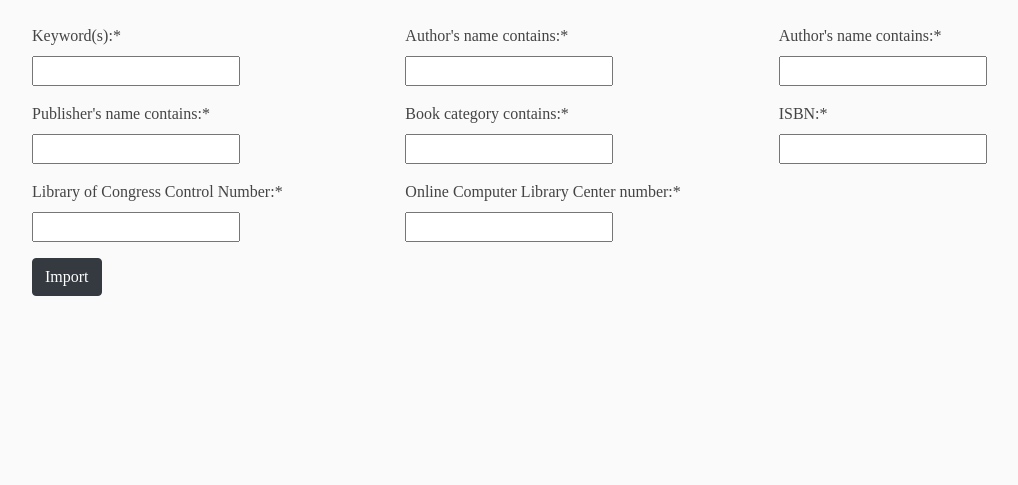
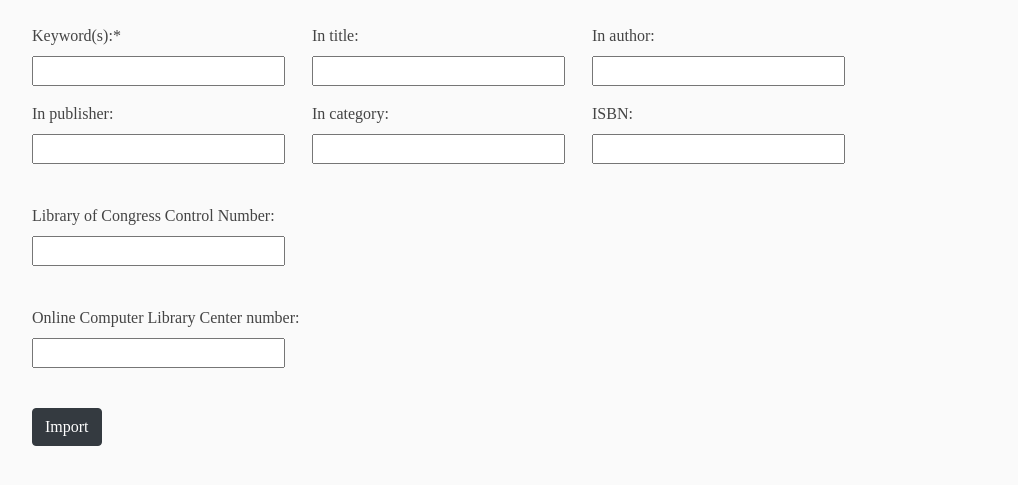
Before and after one commit to Hermotimos/GoogleBooks, a Django app: page /import/ in a window 1280 px wide. Shown: the part 56-541 px from the top of the page, without its empty margins (53-1071 px from the left). Run offline with Django 3.2, Linux system fonts and the light colour scheme; some libraries are stand-ins or nearby versions; some web fonts are replaced.

Commit message:
BookImportForm modified - fields made not required + layout in template

```diff
--- a/books/forms.py
+++ b/books/forms.py
@@ -56,21 +56,37 @@ class BookForm(forms.ModelForm):
 
 class BookImportForm(forms.Form):
     q = forms.CharField()
-    intitle = forms.CharField()
-    inauthor = forms.CharField()
-    inpublisher = forms.CharField()
-    subject = forms.CharField()
-    isbn = forms.CharField()
-    lccn = forms.CharField()
-    oclc = forms.CharField()
+    intitle = forms.CharField(required=False)
+    inauthor = forms.CharField(required=False)
+    inpublisher = forms.CharField(required=False)
+    subject = forms.CharField(required=False)
+    isbn = forms.CharField(max_length=13, required=False)
+    lccn = forms.CharField(required=False)
+    oclc = forms.CharField(required=False)
 
     def __init__(self, *args, **kwargs):
         super().__init__(*args, **kwargs)
+
         self.fields['q'].label = 'Keyword(s):'
-        self.fields['intitle'].label = 'Author\'s name contains:'
-        self.fields['inauthor'].label = 'Author\'s name contains:'
-        self.fields['inpublisher'].label = 'Publisher\'s name contains:'
-        self.fields['subject'].label = 'Book category contains:'
+        self.fields['q'].widget.attrs = {'size': 25}
+
+        self.fields['intitle'].label = 'In title:'
+        self.fields['intitle'].widget.attrs = {'size': 25}
+
+        self.fields['inauthor'].label = 'In author:'
+        self.fields['inauthor'].widget.attrs = {'size': 25}
+
+        self.fields['inpublisher'].label = 'In publisher:'
+        self.fields['inpublisher'].widget.attrs = {'size': 25}
+
+        self.fields['subject'].label = 'In category:'
+        self.fields['subject'].widget.attrs = {'size': 25}
+
         self.fields['isbn'].label = 'ISBN:'
+        self.fields['isbn'].widget.attrs = {'size': 25}
+
         self.fields['lccn'].label = 'Library of Congress Control Number:'
+        self.fields['lccn'].widget.attrs = {'size': 25}
+
         self.fields['oclc'].label = 'Online Computer Library Center number:'
+        self.fields['oclc'].widget.attrs = {'size': 25}
--- a/books/templates/books_import.html
+++ b/books/templates/books_import.html
@@ -24,25 +24,27 @@
     <!--  FORM        -->
     <form method="POST">
       {% csrf_token %}
+      <div class="form-row">
 
+        <div class="col-sm-6 col-md-4 col-lg-3 form-group">{{ form.q|as_crispy_field }}</div>
+        <div class="col-sm-6 col-md-4 col-lg-3 form-group">{{ form.intitle|as_crispy_field }}</div>
+        <div class="col-sm-6 col-md-4 col-lg-3 form-group">{{ form.inauthor|as_crispy_field }}</div>
+      </div>
       <div class="form-row">
-        <div class="col-md-4 form-group">{{ form.q|as_crispy_field }}</div>
-        <div class="col-md-4 form-group">{{ form.intitle|as_crispy_field }}</div>
-        <div class="col-md-4 form-group">{{ form.inauthor|as_crispy_field }}</div>
+        <div class="col-sm-6 col-md-4 col-lg-3 form-group">{{ form.inpublisher|as_crispy_field }}</div>
+        <div class="col-sm-6 col-md-4 col-lg-3 form-group">{{ form.subject|as_crispy_field }}</div>
+        <div class="col-sm-6 col-md-4 col-lg-3 form-group">{{ form.isbn|as_crispy_field }}</div>
+      </div>
+      <br>
+      <div class="form-row">
+        <div class="col-sm-6 col-md-4 form-group">{{ form.lccn|as_crispy_field }}</div>
+      </div>
+      <br>
+      <div class="form-row">
+        <div class="col-sm-6 col-md-4 form-group">{{ form.oclc|as_crispy_field }}</div>
       </div>
 
-      <div class="form-row">
-        <div class="col-md-4 form-group">{{ form.inpublisher|as_crispy_field }}</div>
-        <div class="col-md-4 form-group">{{ form.subject|as_crispy_field }}</div>
-        <div class="col-md-4 form-group">{{ form.isbn|as_crispy_field }}</div>
-      </div>
-
-      <div class="form-row">
-        <div class="col-md-4 form-group">{{ form.lccn|as_crispy_field }}</div>
-        <div class="col-md-4 form-group">{{ form.oclc|as_crispy_field }}</div>
-      </div>
-
-      <!--   Submit     -->
+      <br>
       <div>
         <input class="btn btn-dark" type="submit" value="Import"/>
       </div>
```
